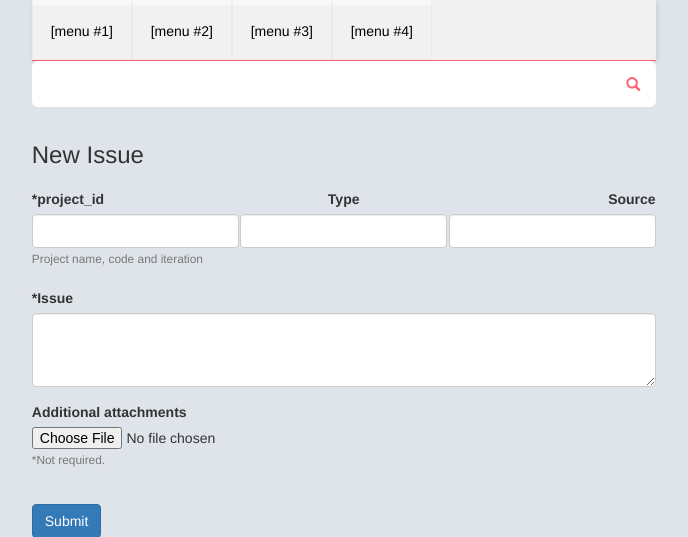
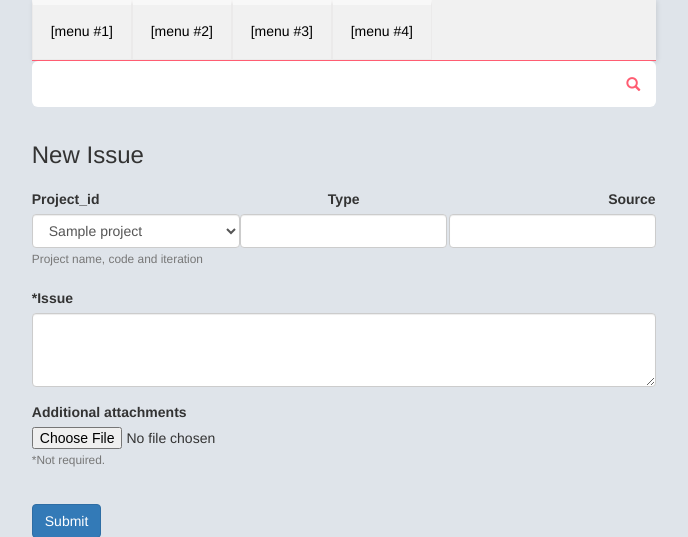
Before and after one commit to najar1412/dev-issues, a Flask app: template issues/templates/home.html in a window 1280 px wide. Shown: the top 537 px of the page, without its empty margins (296-984 px from the left). Run offline with Flask 2, Linux system fonts and the light colour scheme; the template is opened without the code that fills it: most values are stand-ins (such as "Sample title", 1, 10 or a date in 2020); some libraries are stand-ins or nearby versions.

Commit message:
form func

```diff
--- a/issues/app.py
+++ b/issues/app.py
@@ -7,7 +7,14 @@ BASEURL = 'http://127.0.0.1:5050/issues/api'
 
 @app.route('/', methods=['GET'])
 def index():
-    return render_template('home.html')
+    r = requests.get('{}/project'.format(BASEURL))
+    projects = {}
+    for project in r.json():
+        projects[project['id']] = '{}-{} | {}'.format(
+            project['project_code'], project['project_iter'], project['name']
+        )
+
+    return render_template('home.html', projects=projects)
 
 
 @app.route('/projects', methods=['GET'])
@@ -47,27 +54,55 @@ def get_issue():
 @app.route('/new_issue', methods=['POST'])
 def new_issue():
     # TODO: Finish form/view
-    print('fuck')
     if request.method == 'POST':
-        # project_id = request.form['project_id']
+        project_id = request.form['project_id']
         issue_type = request.form['issue_type']
         issue_src = request.form['issue_src']
         issue_content = request.form['issue_content']
         issue_attached = request.form['issue_attached']
 
-        new_issue = {
-            'project_id': 'project_id',
+        issue = {
+            'project_id': int(project_id),
             'issue_type': issue_type,
             'issue_src': issue_src,
             'issue_content': issue_content,
             'issue_attached': issue_attached,
         }
 
-        print(new_issue)
+    r = requests.post(
+        '{}/issue?project_id={}&issue_type={}&issue_src={}&issue_content={}&issue_attached={}'.format(
+            BASEURL, issue['project_id'], issue['issue_type'],
+            issue['issue_src'], issue['issue_content'], issue['issue_content']
+        )
+    )
 
-    # r = requests.get('{}/issue/{}'.format(BASEURL, issue_id))
+    return render_template('issue.html', issue=issue)
 
-    return render_template('issue.html')
+
+@app.route('/new_project', methods=['POST'])
+def new_project():
+    # TODO: Finish form/view
+    if request.method == 'POST':
+
+
+        name = request.form['name']
+        project_code = request.form['project_code']
+        project_iter = request.form['project_iter']
+
+        project = {
+            'name': name,
+            'project_code': project_code,
+            'project_iter': project_iter,
+        }
+
+        r = requests.post(
+            '{}/project?name={}&project_code={}&project_iter={}'.format(
+                BASEURL, project['name'], project['project_code'],
+                project['project_iter']
+            )
+        )
+
+        return render_template('project.html', project=project)
 
 
 
--- a/issues/templates/home.html
+++ b/issues/templates/home.html
@@ -1,6 +1,5 @@
 {% extends "base.html" %}
 {% block content %}
-
 
 <h3 style="padding:0;margin:0;"> New Issue </h3>
 <br>
@@ -9,7 +8,7 @@
   <div class="form-inline">
     <div>
       <div id=left style="float:left;width:33.3%;text-align:left;">
-        <label for="project_id">*project_id</label>
+        <label for="project_id">Project_id</label>
       </div>
       <div id=middle style="float:left;width:33.3%;text-align:center;">
           <label for="issue_type">Type</label>
@@ -20,7 +19,15 @@
   </div>
     <div style="clear:both;">
       <div id=left style="float:left;width:33.3%;text-align:left;">
-    <input type="text" class="form-control" id="project_id" name='project_id' aria-describedby="emailHelp">
+
+        <select class="form-control" id="project_id" name='project_id' aria-describedby="emailHelp" style="width:100%;">
+
+            {% for x in projects.items() %}
+                <option value="{{x.0}}">{{x.1}}</option>
+            {% endfor %}
+
+        </select>
+
   </div>
   <div id=middle style="float:left;width:33.3%;text-align:center;">
     <input type="text" class="form-control" id="issue_type" name='issue_type'>
@@ -50,29 +57,28 @@
 
 <h3 style="padding:0;margin:0;"> New Project </h3>
 <br>
-<form>
-
+<form action="/new_project" method="post">
   <div class="form-inline">
     <div>
       <div id=left style="float:left;width:33.3%;text-align:left;">
-        <label for="exampleInputEmail1">Name</label>
+        <label for="name">Name</label>
       </div>
       <div id=middle style="float:left;width:33.3%;text-align:center;">
-          <label for="exampleInputEmail2">Code</label>
+          <label for="project_code">Code</label>
       </div>
       <div id=right style="float:left;width:33.3%;text-align:right;">
-          <label for="exampleInputEmail2">Iteration</label>
+          <label for="project_iter">Iteration</label>
       </div>
   </div>
     <div style="clear:both;">
       <div id=left style="float:left;width:33.3%;text-align:left;">
-    <input type="text" class="form-control" id="exampleInputEmail1" aria-describedby="emailHelp">
+    <input type="text" class="form-control" name=name id="name" aria-describedby="emailHelp">
   </div>
   <div id=middle style="float:left;width:33.3%;text-align:center;">
-    <input type="text" class="form-control" id="exampleInputEmail2" aria-describedby="emailHelp">
+    <input type="text" class="form-control" name=project_code id="project_code">
   </div>
     <div id=right style="float:left;width:33.3%;text-align:right;">
-    <input type="text" class="form-control" id="exampleInputEmail1" aria-describedby="emailHelp">
+    <input type="text" class="form-control" name=project_iter id="project_iter">
   </div>
     <small id="emailHelp" class="form-text text-muted">Project name, code and iteration</small>
 </div>
--- a/issues/templates/project.html
+++ b/issues/templates/project.html
@@ -3,6 +3,7 @@
 
 project<br>
 <br>
+
 {{project}}
 
 {% endblock %}
```
